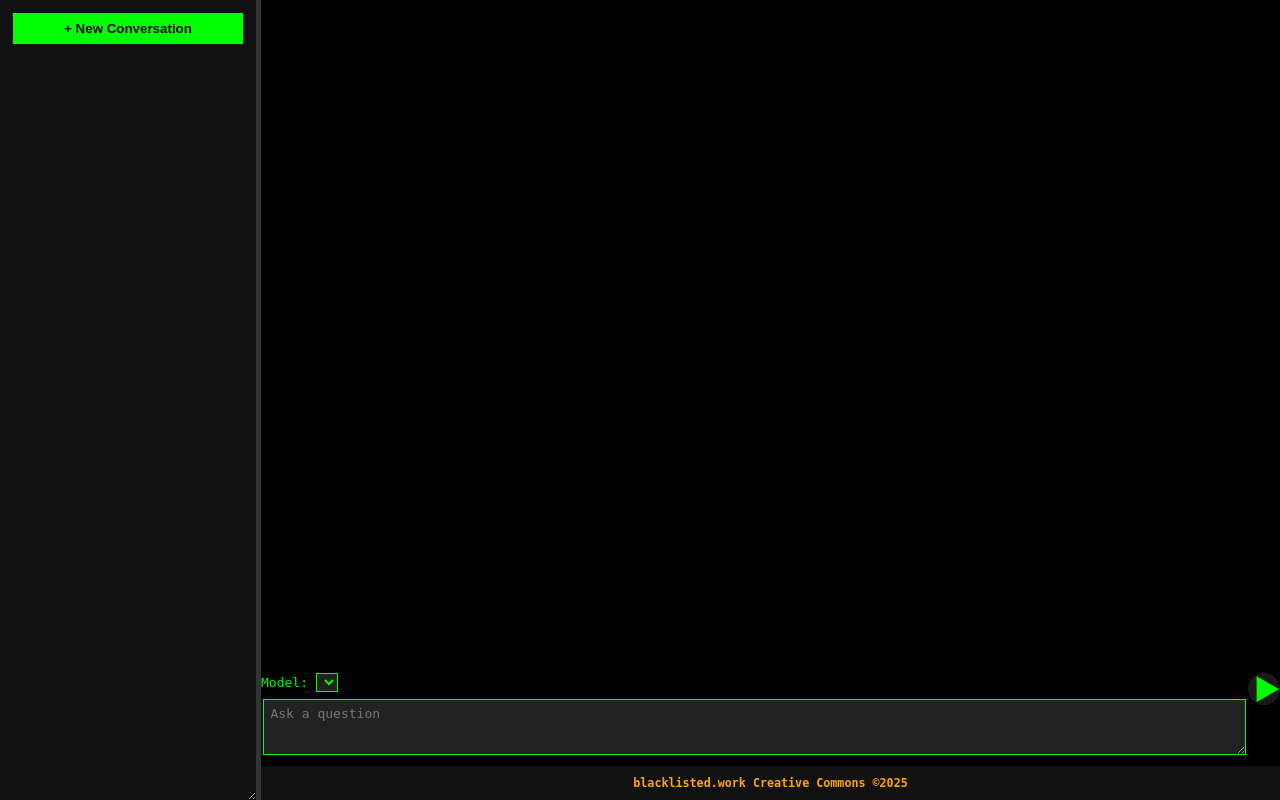
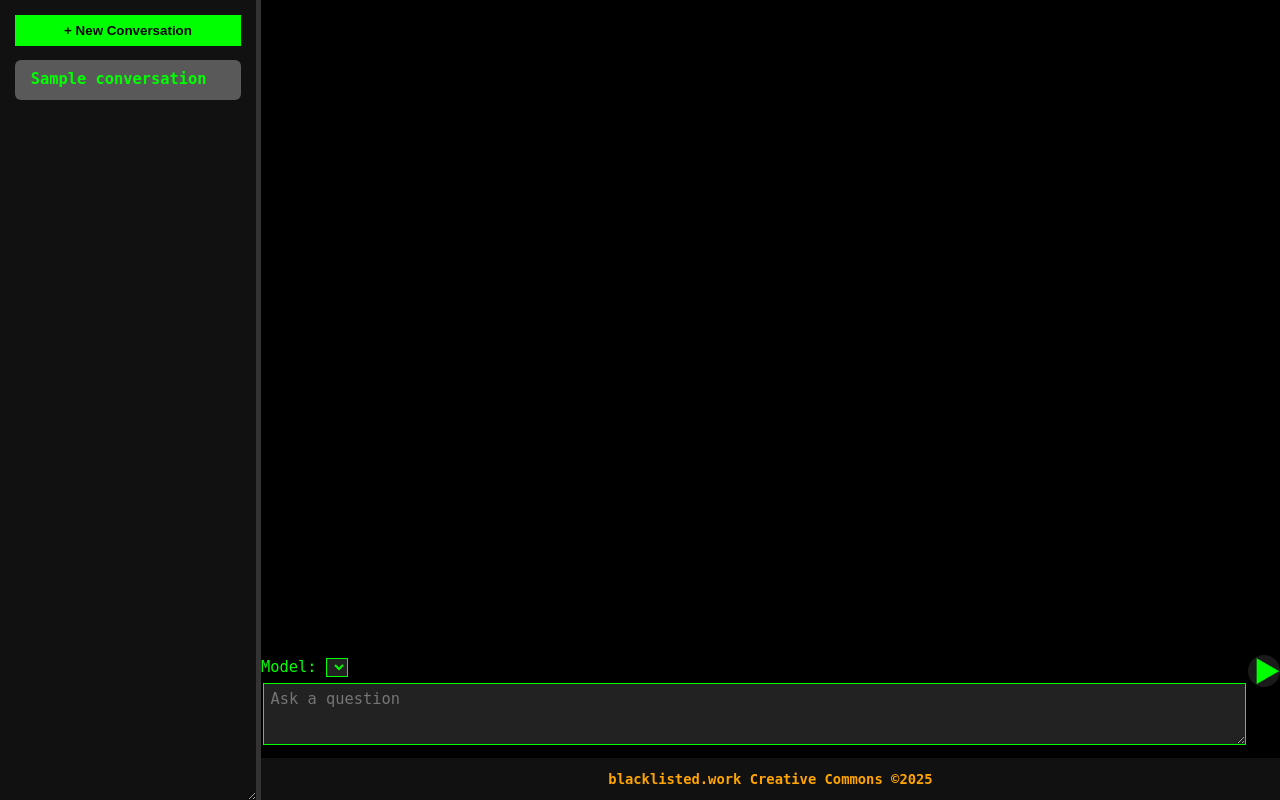
Before and after one commit to BarkerDillinger/AI-CHAT, a FastAPI app: page / in a window 1280 px wide. Run offline with FastAPI, Linux system fonts and the light colour scheme; tables that the repository leaves empty hold one stand-in row (values such as "Sample post"); lists and menus that the app fills with data are empty.

Commit message:
Update trunk: SQL integration started, UI updates, bug fixes

```diff
--- a/chatAI/chat/conversation.py
+++ b/chatAI/chat/conversation.py
@@ -9,6 +9,7 @@ os.makedirs(os.path.dirname(DB_FILE), exist_ok=True)
 
 # Ensure the tables exist
 def init_db():
+    print("[DB INIT] Initializing database and creating tables...")
     with sqlite3.connect(DB_FILE) as conn:
         cursor = conn.cursor()
         cursor.execute('''
@@ -59,5 +60,12 @@ def list_conversations():
         cursor.execute("SELECT id, title, created_at FROM conversations ORDER BY created_at DESC")
         return cursor.fetchall()
 
+def update_conversation_title(conversation_id, title):
+    with sqlite3.connect(DB_FILE) as conn:
+        cursor = conn.cursor()
+        cursor.execute("UPDATE conversations SET title = ? WHERE id = ?", (title, conversation_id))
+        conn.commit()
+
+
 # Initialize DB on module load
 init_db()
--- a/chatAI/chat/main.py
+++ b/chatAI/chat/main.py
@@ -1,59 +1,116 @@
 import os
+import sys
 import requests
 import markdown2
+
 from fastapi import FastAPI, Request, Form
 from fastapi.responses import HTMLResponse, RedirectResponse
 from fastapi.staticfiles import StaticFiles
 from fastapi.templating import Jinja2Templates
-from fastapi import APIRouter
 
-from .conversation import create_conversation, add_message, get_conversation, list_conversations
+from .conversation import (
+    create_conversation,
+    add_message,
+    get_conversation,
+    list_conversations,
+    update_conversation_title,
+    init_db
+)
 from .routes.models import router as models_router
 
-import sys
 print("Python executable:", sys.executable)
 
-
-# Set up markdown2 renderer
 md = markdown2.Markdown(extras=["fenced-code-blocks", "tables", "strike", "footnotes", "cuddled-lists"])
-
-router = APIRouter()
+templates = Jinja2Templates(directory="templates")
 
 def create_app():
     app = FastAPI()
 
+    # Initialize database
+    init_db()
+
     # Mount router
     app.include_router(models_router)
 
-    # Set Ollama API endpoint
+    # Static files and templates
+    app.mount("/static", StaticFiles(directory="static"), name="static")
+
     OLLAMA_URL = os.getenv("OLLAMA_URL", "http://localhost:11434/api/generate")
 
-    # Store chat history
-    history = []
-
-    # Static files and Jinja2 templates
-    app.mount("/static", StaticFiles(directory="static"), name="static")
-    templates = Jinja2Templates(directory="templates")
+    @app.get("/new", response_class=RedirectResponse)
+    async def new_conversation():
+        response = RedirectResponse(url="/")
+        response.delete_cookie("conversation_id")
+        return response
 
     @app.get("/", response_class=HTMLResponse)
-    def index(request: Request):
+    async def index(request: Request):
         selected_model = request.cookies.get("selected_model", "hermes3:latest")
+        conversations = list_conversations()
 
+        return templates.TemplateResponse("index.html", {
+            "request": request,
+            "history": [],
+            "default_model": selected_model,
+            "conversations": conversations,
+            "conversation_id": None
+        })
+
+    @app.get("/conversation/{conversation_id}", response_class=HTMLResponse)
+    async def load_conversation(conversation_id: int, request: Request):
+        selected_model = request.cookies.get("selected_model", "hermes3:latest")
+        convo_data = load_conversation_data(conversation_id)
+        if not convo_data:
+            return HTMLResponse(content="Conversation not found", status_code=404)
+
+        history, model = convo_data
         rendered_history = []
+
         for entry in history:
             rendered_entry = dict(entry)
             rendered_entry["response_html"] = md.convert(entry["response"])
             rendered_history.append(rendered_entry)
 
+        conversations = list_conversations()
+
         return templates.TemplateResponse("index.html", {
             "request": request,
             "history": rendered_history,
-            "default_model": selected_model
+            "default_model": model or selected_model,
+            "conversations": conversations,
+            "conversation_id": conversation_id
         })
 
     @app.post("/ask")
-    def ask(request: Request, prompt: str = Form(...), model: str = Form("hermes3")):
-        print(f"[INFO] Received prompt using model: {model}")
+    async def ask(request: Request, prompt: str = Form(...), model: str = Form("hermes3")):
+        conversation_id = request.cookies.get("conversation_id")
+
+        if conversation_id is None:
+            conversation_id = create_conversation("Default Chat")
+
+            title_prompt = (
+                f"Summarize this conversation topic in 3 to 5 words (title case, no punctuation):\n\n\"{prompt}\""
+            )
+            try:
+                ollama_response = requests.post(OLLAMA_URL, json={
+                    "model": model,
+                    "prompt": title_prompt,
+                    "stream": False
+                })
+                ollama_response.raise_for_status()
+                title = ollama_response.json().get("response", "").strip().strip('"')
+
+                # Post-process: enforce word limit and Title Case
+                words = title.split()
+                trimmed_title = " ".join(words[:5]).title()
+
+                if trimmed_title:
+                    update_conversation_title(conversation_id, trimmed_title)
+                    print(f"[DB] Conversation {conversation_id} renamed to: {trimmed_title}")
+            except Exception as e:
+                print(f"[WARN] Title generation failed: {e}")
+        else:
+            conversation_id = int(conversation_id)
 
         payload = {
             "model": model,
@@ -68,19 +125,46 @@ def create_app():
         except Exception as e:
             result = f"[Error contacting Ollama: {e}]"
 
-        history.append({
-            "prompt": prompt,
-            "response": result,
-            "model": model
-        })
+        add_message(conversation_id, "user", prompt, model)
+        add_message(conversation_id, "assistant", result, model)
 
-        response = RedirectResponse(url="/", status_code=303)
+        response = RedirectResponse(url=f"/conversation/{conversation_id}", status_code=303)
         response.set_cookie(key="selected_model", value=model, max_age=3600 * 24 * 30)
+        response.set_cookie(key="conversation_id", value=str(conversation_id), max_age=3600 * 24 * 30)
         return response
 
     return app
 
+
 app = create_app()
+
+def load_conversation_data(conversation_id: int):
+    messages = get_conversation(conversation_id)
+    if not messages:
+        return None
+
+    history = []
+    model = None
+    prompt = None
+
+    for row in messages:
+        role = row[2]
+        content = row[3]
+        msg_model = row[4]
+
+        if role == "user":
+            prompt = content
+        elif role == "assistant" and prompt:
+            history.append({
+                "prompt": prompt,
+                "response": content,
+                "model": msg_model or "hermes3:latest"
+            })
+            if not model:
+                model = msg_model
+
+    return history, model
+
 
 if __name__ == "__main__":
     import uvicorn
--- /dev/null
+++ b/chatAI/static/scripts/windowResize.js
@@ -0,0 +1,20 @@
+window.addEventListener('resize', () => {
+    const width = window.innerWidth;
+    const height = window.innerHeight;
+    console.log(`New size: ${width}x${height}`);
+    adjustTextSize(width);
+});
+
+function adjustTextSize(width) {
+    const responseBox = document.getElementById('response-box');
+
+    if (!responseBox) return;
+
+    if (width < 500) {
+        responseBox.style.fontSize = '14px';
+    } else if (width < 900) {
+        responseBox.style.fontSize = '16px';
+    } else {
+        responseBox.style.fontSize = '18px';
+    }
+}
--- a/chatAI/static/style.css
+++ b/chatAI/static/style.css
@@ -1,3 +1,7 @@
+html {
+    font-size: clamp(14px, 1.2vw, 18px); /* Base scaling */
+}
+
 body {
     margin: 0;
     padding: 0;
@@ -6,6 +10,23 @@ body {
     font-family: monospace;
     height: 100vh;
     display: flex;
+    line-height: 1.6;
+}
+
+/* Scale headings */
+h1 {
+    font-size: clamp(1.6rem, 3vw, 2.4rem);
+}
+h2 {
+    font-size: clamp(1.4rem, 2.5vw, 2rem);
+}
+h3 {
+    font-size: clamp(1.2rem, 2vw, 1.6rem);
+}
+
+/* Paragraphs and responses */
+p, li, td, th {
+    font-size: clamp(1rem, 1.5vw, 1.125rem);
 }
 
 #container {
@@ -18,7 +39,7 @@ body {
 #sidebar {
     background-color: #111;
     width: 20%;
-    min-width: 100px;
+    min-width: 150px;
     max-width: 50%;
     padding: 1em;
     box-sizing: border-box;
@@ -48,6 +69,31 @@ body {
     overflow-y: auto;
 }
 
+.conversation-item {
+    display: block;
+    background-color: #595959; /* Charcoal */
+    color: #00FF00;            /* Link color */
+    padding: 0.5em 1em;
+    margin-bottom: 0.5em;
+    text-decoration: none;
+    border-radius: 6px;
+    font-family: monospace;
+    font-weight: bold;
+    transition: background-color 0.2s, color 0.2s;
+}
+
+/* Visited state */
+.conversation-item:visited {
+    color: #F0FF00; /* Yellow */
+}
+
+/* Hover state */
+.conversation-item:hover {
+    background-color: #333;  /* Optional: darker charcoal */
+    color: #FF0000;          /* Red */
+    cursor: pointer;
+}
+
 #resizer {
     width: 5px;
     background: #333;
@@ -63,7 +109,9 @@ body {
 #response-box {
     flex: 1;
     overflow-y: auto;
+    overflow-x: hidden; /* default: no scroll bar unless inside content scrolls */
     padding: 1em;
+    font-size: clamp(1rem, 1.5vw, 1.125rem);
 }
 
 #submit-button {
@@ -136,6 +184,15 @@ textarea {
     margin: 0 auto;
 }
 
+.user-prompt {
+    color: #A020F0; /* purple */
+}
+
+.ai-response {
+    color: #00FF00; /* bright green */
+}
+
+
 button {
     padding: 8px 12px;
     background-color: #00FF00;
@@ -149,6 +206,11 @@ button:hover {
     background-color: #F0FF00;
 }
 
+.scroll-horizontal {
+    overflow-x: auto;
+    white-space: nowrap;
+}
+
 .markdown-response pre {
     background-color: #111;
     color: #00FF00;
@@ -156,6 +218,9 @@ button:hover {
     border: 1px solid #444;
     border-radius: 4px;
     overflow-x: auto;
+    display: block;
+    white-space: pre;
+    max-width: 100%;
 }
 
 .markdown-response code {
@@ -164,6 +229,13 @@ button:hover {
     padding: 2px 4px;
     border-radius: 4px;
     font-family: monospace;
+}
+
+
+/* Optional for table cells to prevent overflow wrap */
+.markdown-response td,
+.markdown-response th {
+    white-space: nowrap;
 }
 
 .markdown-response h1 {
--- a/chatAI/templates/index.html
+++ b/chatAI/templates/index.html
@@ -15,6 +15,7 @@
     <script src="/static/scripts/resizeSidebar.js" defer></script>
     <script src="/static/scripts/autoResizeTextarea.js" defer></script>
     <script src="/static/scripts/enterSubmit.js" defer></script>
+    <script src="/static/scripts/windowResize.js" defer></script>
 
 </head>
 <body data-default-model="{{ default_model }}">
@@ -23,15 +24,20 @@
             <button id="new-conversation">+ New Conversation</button>
             <div id="conversation-list">
                 <!-- Conversations will appear here -->
+                {% for convo in conversations %}
+                    <a href="/conversation/{{ convo[0] }}" class="conversation-item">
+                        {{ convo[1] or "Untitled" }}
+                    </a>
+                {% endfor %}
             </div>
         </div>
         <div id="resizer"></div>
         <div id="main">
             <div id="response-box">
                 {% for entry in history %}
-                    <p><strong>You:</strong> {{ entry.prompt }}</p>
+                    <p><strong>You:</strong> <span class="user-prompt">{{ entry.prompt }}</span></p>
                     <p><strong>Ollama ({{ entry.model }}):</strong></p>
-                    <div class="markdown-response">
+                    <div class="markdown-response ai-response">
                         {{ entry.response_html | safe }}
                     </div>
                     <hr>
```
Also changed, not shown: 3 other files.
